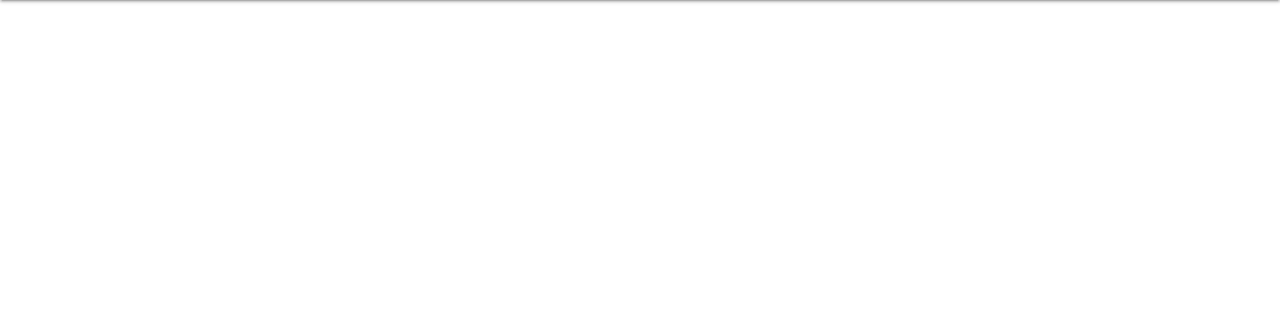
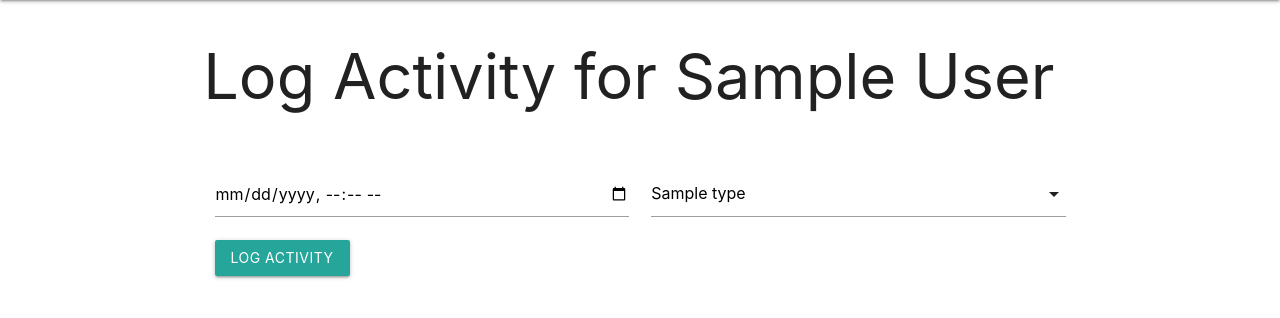
Before and after one commit to jcook-mgsu/daybreak, a CodeIgniter app: a page that uses application/views/participants/log-activity.php in a window 1280 px wide. Shown: the part 64-382 px from the top of the page. Run offline with CodeIgniter, Linux system fonts and the light colour scheme; the visitor is signed in with stand-in values (Sample User, id 1); tables that the repository leaves empty or names only in its code hold one stand-in row (values such as "Sample post"); some libraries are stand-ins or nearby versions.

Commit message:
more general changes

```diff
--- a/application/models/Activity_model.php
+++ b/application/models/Activity_model.php
@@ -7,6 +7,10 @@ defined('BASEPATH') OR exit('No direct script access allowed');
       public function __construct() {
         parent:: __construct();
       }
+
+      // Add an activity
+
+      // Edit an activity
 
       // Get all activities
       public function get_activities() {
@@ -30,4 +34,6 @@ defined('BASEPATH') OR exit('No direct script access allowed');
         return $activities;
       }
 
+      // Log an activity to a participant
+
     }
--- a/application/views/participants/index.php
+++ b/application/views/participants/index.php
@@ -18,7 +18,7 @@
       $this->table->set_heading(array('First Name', 'Middle Name', 'Last Name', 'Last 4 Social', 'Last 4 Alternate', 'Birthday', 'Race', 'Gender', 'Former Name', 'Log Activity'));
 
       foreach($participants as $column) {
-        $this->table->add_row(array($column['fname'], $column['mname'], $column['lname'], $column['last_4_social'], $column['last_4_alt'], $column['birthday'], $column['race'], $column['gender'], $column['former_name'], '<a id="'.$column['id'].'" class="waves-effect waves-light btn modal-trigger log-activity" href="'.base_url().'participants/log_activity">Log</a>'));
+        $this->table->add_row(array($column['fname'], $column['mname'], $column['lname'], $column['last_4_social'], $column['last_4_alt'], $column['birthday'], $column['race'], $column['gender'], $column['former_name'], '<a id="'.$column['id'].'" class="waves-effect waves-light btn modal-trigger log-activity" href="'.base_url().'participants/log_activity?id='.$column['id'].'&fname='.$column['fname'].'&lname='.$column['lname'].'">Log</a>'));
       }
 
       echo $this->table->generate();
--- a/application/views/participants/log-activity.php
+++ b/application/views/participants/log-activity.php
@@ -0,0 +1,57 @@
+<div class="row">
+  <div class="col xl12">
+    <h1>Log Activity for <?php echo $_GET['fname']." ".$_GET['lname']; ?></h1>
+    <?php if(isset($_SESSION['success'])) { ?>
+			<div class="alert alert-success"><?php echo $_SESSION['success']; ?></div>
+		<?php } ?>
+    <?php if(isset($_SESSION['error'])) { ?>
+			<div class="alert alert-danger"><?php echo $_SESSION['error']; ?></div>
+		<?php } ?>
+  </div>
+</div>
+<div class="row">
+  <div class="col xl12">
+    <?php echo form_open('participants/log_activity'); ?>
+    <div class=" input-field col xl6">
+      <?php // Comp Date Input
+        $params = array(
+          'id'            => 'activity_date',
+          'class'         => 'validate',
+          'name'          => 'activity_date',
+          'placeholder'   => 'Activity Date',
+          'type'          => 'datetime-local'
+        );
+      ?>
+      <?php echo form_input($params); ?>
+    </div>
+    <div class="input-field col xl6">
+      <?php // Activity Type
+        $options = array();
+        foreach($activities as $activity) {
+          $options[$activity['id']] = $activity['name'];
+        }
+
+        $params = array(
+          'id'            => 'activity_type',
+          'class'         => '',
+          'options'       => $options,
+          'name'          => 'activity_type',
+          'placeholder'   => 'Activity Type'
+        );
+      ?>
+      <?php echo form_dropdown($params); ?>
+    </div>
+    <div class="col xl12">
+      <?php // Submit input params
+        $params = array(
+          'id'            => 'log-activity',
+          'name'          => 'log-activity',
+          'class'         => 'btn btn-success',
+          'value'         => 'Log Activity'
+        );
+      ?>
+      <?php echo form_submit($params); ?>
+    </div>
+    <?php echo form_close(); ?>
+  </div>
+</div>
--- a/assets/js/script.js
+++ b/assets/js/script.js
@@ -1,6 +1,9 @@
 $(document).ready(function(){
     // Initialize Sidenavigation
     $('.sidenav').sidenav();
+
+    // Initialize form selects
+    $('select').formSelect();
 
     // Initialize modals
     $('.modal').modal();
```
Also changed, not shown: application/models/Participant_model.php (+41 -0 lines).
